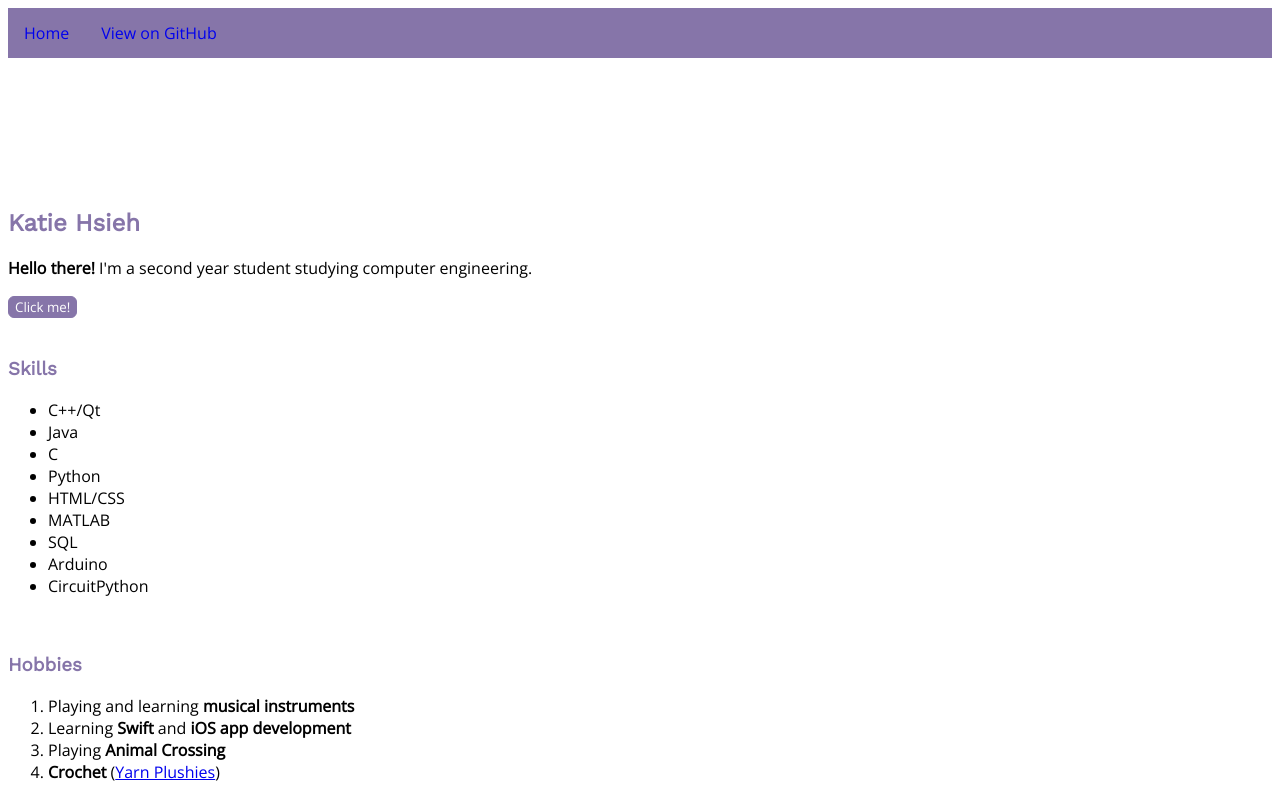
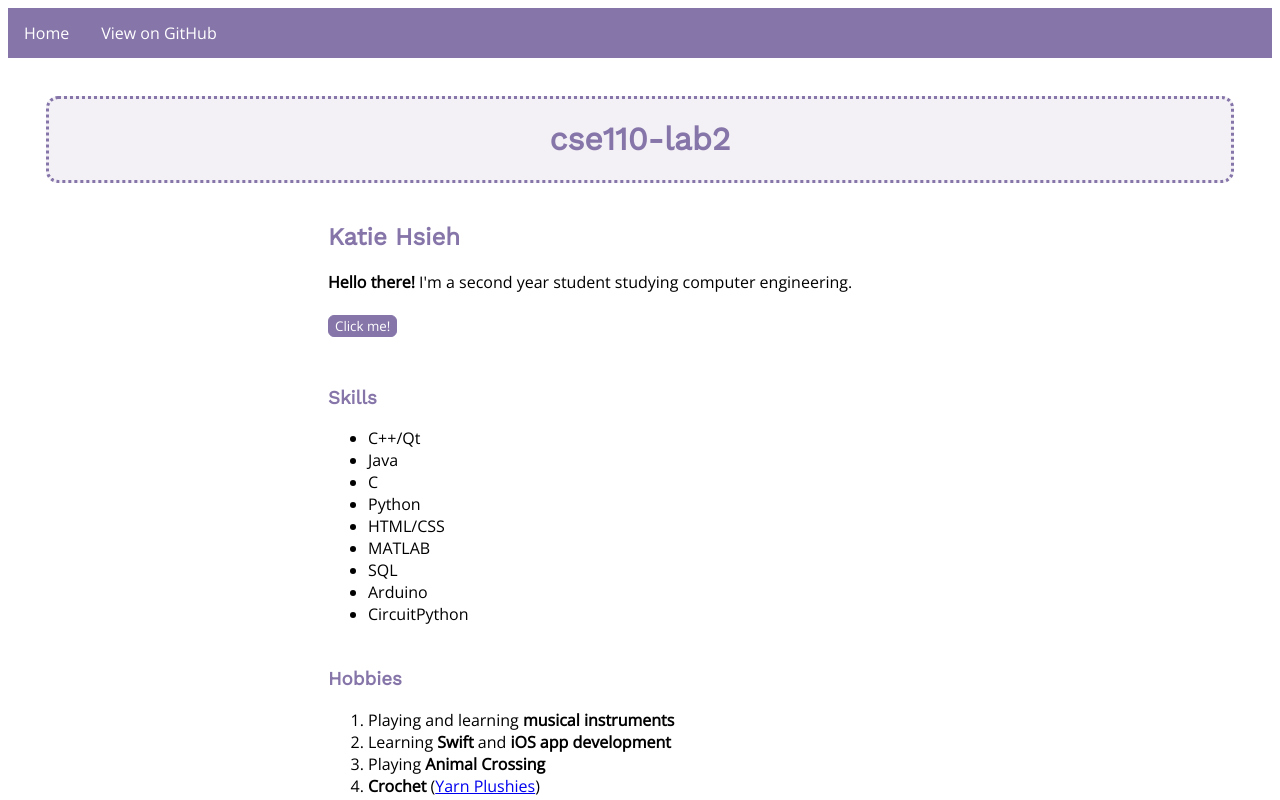
Before and after one commit to katiehsieh/cse110-lab3, a plain HTML site: page index.html in a window 1280 px wide. Shown: the top 800 px of the page. Drawn offline with nearby package versions, Linux system fonts and the light colour scheme.

Commit message:
Add box model

```diff
--- a/index.html
+++ b/index.html
@@ -10,6 +10,10 @@
 
   <style>
     main {
+      margin-left: 25vw;
+      margin-right: 25vw;
+      margin-top: 5vh;
+      margin-bottom: 5vh;
     }
   </style>
 </head>
@@ -17,17 +21,13 @@
   <nav>
     <ul>
       <li><a href="https://katiehsieh.github.io/">Home</a></li>
-      <li><a href="https://github.com/katiehsieh/cse110-lab2">View on GitHub</a></li>
+      <li><a href="https://github.com/katiehsieh/cse110-lab3">View on GitHub</a></li>
     </ul>
   </nav>
-
-  <br>
 
   <header>
     <h1 style="text-align:center;">cse110-lab2</h1>
   </header>
-
-  <br>
 
   <main>
     <section>
@@ -35,8 +35,6 @@
       <p><strong>Hello there!</strong> I'm a second year student studying computer engineering.</p>
       <button id="button1" type="button">Click me!</button>
     </section>
-
-    <br>
 
     <section>
       <h3>Skills</h3>
@@ -53,8 +51,6 @@
       </ul>
     </section>
 
-    <br>
-
     <section>
       <h3>Hobbies</h3>
       <ol>
@@ -64,8 +60,6 @@
         <li><b>Crochet</b> (<a href="https://yarnplushies.com/">Yarn Plushies</a>)</li>
       </ol>
     </section>
-
-    <br>
 
     <section>
       <h3>Current Courses</h3>
@@ -94,8 +88,6 @@
       </table>
     </section>
 
-    <br>
-
     <div class="center">
       <h3>Meet My Bird</h3>
       <figure>
@@ -103,8 +95,6 @@
         <figcaption><em>Frosty</em></figcaption>
       </figure>
     </div>
-
-    <br>
 
     <section>
       <h3>ECE 5: Line Following Robot</h3>
@@ -120,8 +110,6 @@
       </video>
     </section>
 
-    <br>
-
     <section>
       <h3>Animal Crossing: New Horizons Main Theme</h3>
       <p><i>A percussion arrangement by me</i></p>
@@ -132,29 +120,21 @@
       </audio>
     </section>
 
-    <br>
-
     <section>
       <h3>Wintergatan - Marble Machine</h3>
       <iframe width="560" height="315" src="https://www.youtube.com/embed/IvUU8joBb1Q" allow="accelerometer; autoplay; clipboard-write; encrypted-media; gyroscope; picture-in-picture" allowfullscreen></iframe>
     </section>
 
-    <br>
-
     <section>
       <h3>Canvas</h3>
-      <canvas width="100" height="100">
+      <canvas>
         Canvas description
       </canvas>
-
       <br>
-
-      <svg width="100" height="100">
+      <svg>
         <circle cx="50" cy="50" r="30" stroke="lightblue" stroke-width="5" fill="lightcyan" />
       </svg>
     </section>
-
-    <br>
 
     <section>
       <h3>Template</h3>
@@ -181,14 +161,10 @@
       </template>
     </section>
 
-    <br>
-
     <aside>
       <h3>Quote of the Day</h3>
       <code>Start early, start often</code>
     </aside>
-
-    <br>
 
     <div>
       <h3>Quick Markdown Guide</h3>
@@ -209,7 +185,7 @@
       </pre>
     </div>
 
-    <br><hr><br>
+    <hr>
 
     <section>
       <h3>Survey</h3>
@@ -314,8 +290,6 @@
 
     </section>
 
-    <br><br>
-
     <picture>
       <source srcset="beach-h.JPG"
               media="(min-width: 800px)">
@@ -324,8 +298,6 @@
 
   </main>
 
-  <br>
-
   <footer>
     <a href="https://github.com/katiehsieh" target="_blank"><i class="fa fa-github"></i></a>
     <a href="https://www.linkedin.com/in/katie-hsieh/" target="_blank"><i class="fa fa-linkedin-square"></i></a>
--- a/style.css
+++ b/style.css
@@ -5,23 +5,33 @@
   text-align: left;
 }
 
+body {
+  padding-top: 0;
+  padding-bottom: 0;
+  padding-left: 0;
+  padding-right: 0;
+}
+
 /* Text */
-h1 {
+h1, h2, h3 {
   font-family: 'Work Sans', sans-serif;
-  color: white;
+  color: #8675a9;
 }
-h2, h3 {
-  font-family: 'Work Sans', sans-serif;
-  color: rgb(134, 117, 169);
+h3 {
+  padding-top: 24px;
 }
 
 /* Header and footer */
 header{
-  background-color: hsla(260, 23, 56, 75);
-  border-color: white;
+  background-color: hsla(260, 23%, 56%, 0.10);
+  border-color: rgb(134, 117, 169);
   border-style: dotted;
   border-width: medium;
   border-radius: 12px;
+  margin-top: 1cm;
+  margin-bottom: 1cm;
+  margin-left: 1cm;
+  margin-right: 1cm;
 }
 footer {
   text-align: center;
@@ -44,7 +54,7 @@ footer {
 nav ul {
   list-style-type: none;
   margin: 0;
-  padding: 0;
+  padding: 0 0 0 0;
   overflow: hidden;
   background-color: #8675a9;
 }
@@ -53,13 +63,13 @@ nav li {
 }
 nav li a {
   display: block;
-  color: hsl(0,0,100);
+  color: white;
   text-align: center;
   padding: 14px 16px;
   text-decoration: none;
 }
 nav li a:hover {
-  background-color: #98b;
+  background-color: hsl(260, 23%, 50%);
 }
 
 /* Button */
@@ -68,6 +78,7 @@ nav li a:hover {
   border-radius: 6px;
   background-color: #8675a9;
   color: white;
+  margin: 5pt 0pt 5pt 0pt;
 }
 #button1:hover, #button1:focus {
   background-color: rgba(0,0,0,0);
@@ -118,7 +129,21 @@ th ~ td {
 }
 
 h3 + canvas {
-  background-color: rgba(134, 117, 169, 50);
+  background-color: rgba(134, 117, 169, 0.25);
+  width: 100px;
+  height: 100px;
+}
+
+svg {
+  width: 100px;
+  height: 100px;
+}
+
+picture > img {
+  margin-top: 24px;
+  margin-bottom: 12px;
+  margin-left: auto;
+  margin-right: auto;
 }
 
 img.center {
```
